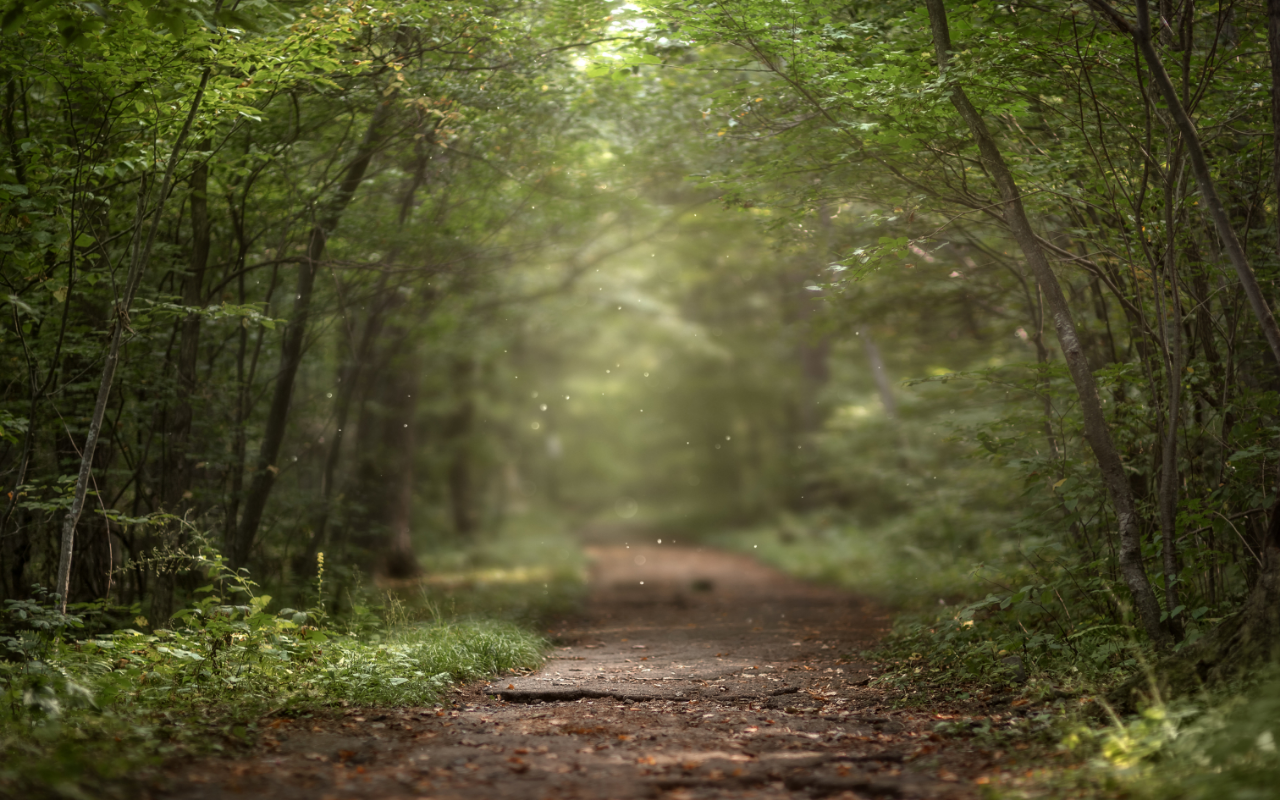
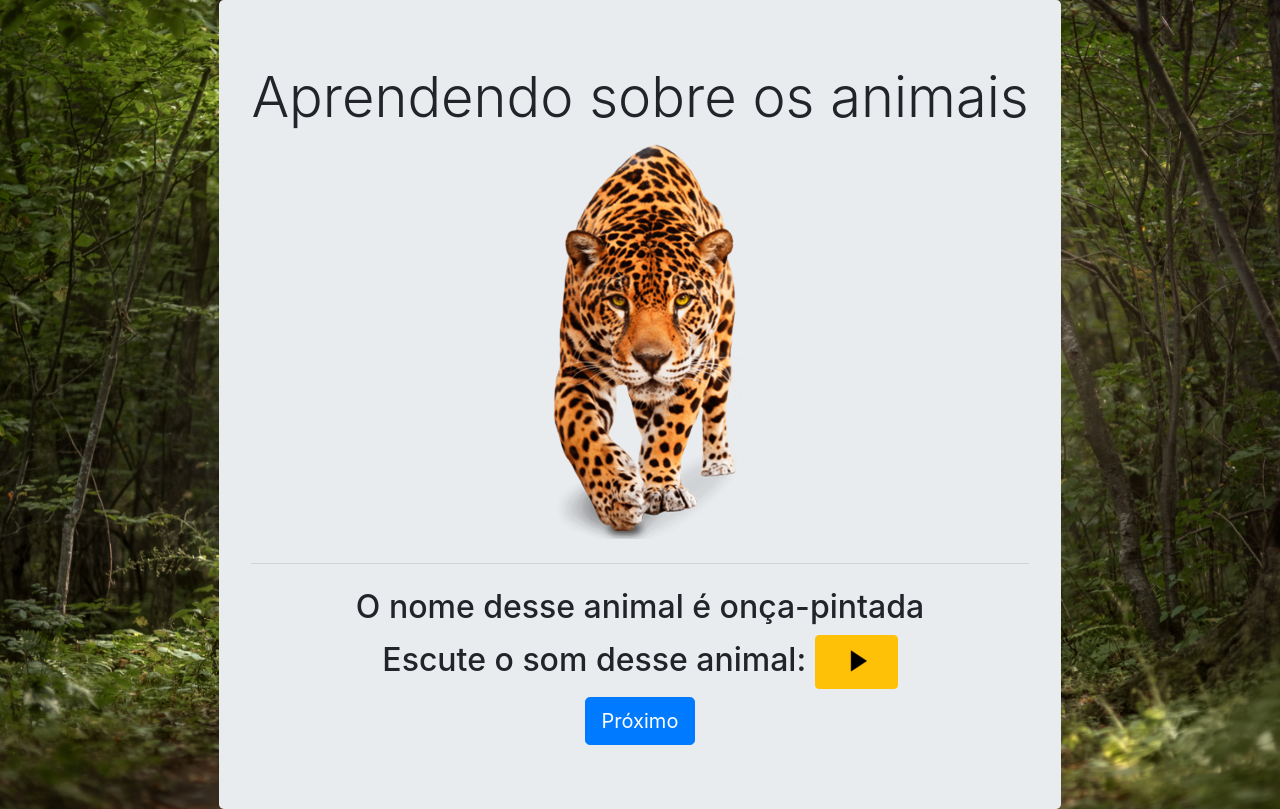
Before and after one commit to Thiagogob/engSoftware-front, a React (Vite) app: page /learn in a window 1280 px wide. Before the commit this address had no page. Built offline with nearby package versions, Linux system fonts and the light colour scheme; a web font is replaced by a local one.

Commit message:
chore how to play

```diff
--- /dev/null
+++ b/src/pages/Home/learn.css
@@ -0,0 +1,3 @@
+.learn-container{
+    height: 100vh;
+}
--- /dev/null
+++ b/src/pages/Home/learn.jsx
@@ -0,0 +1,89 @@
+import "./learn.css"
+import React, { useEffect, useState } from "react";
+
+import oncaPintada from "/static/images/oncapintadaFix.png";
+import arara from "/static/images/araraFix.png";
+import capivara from "/static/images/capivaraFix.png";
+import cobra from "/static/images/cobraFix.png";
+import crocodilo from "/static/images/crocodiloFix.png";
+import flamingo from "/static/images/flamingoFix.png";
+import juburu from "/static/images/juburuFix.png";
+import macaco from "/static/images/macacoFix.png";
+
+function Learn() {
+    const [currentAnimal, setCurrentAnimals] = useState(0);
+    const [showAnimals, setShowAnimals] = useState(true);
+    const oncaAudio = new Audio("/static/images/somOnca.mp3");
+    const macacoAudio = new Audio("/static/images/somMacaco.mp3");
+    const flamingoAudio = new Audio("/static/images/somFlamingo.mp3");
+
+    const nextClicked = () => {
+        if (currentAnimal < animals.length - 1) {
+            setCurrentAnimals(currentAnimal + 1);
+        }
+        else {
+            setShowAnimals(false)
+        }
+    }
+
+    const playClicked = (audio) => {
+        audio.play();
+        setTimeout(() => {
+            audio.pause();
+        }, 2000);
+        audio.currentTime = 0;
+    }
+
+    const animals = [
+        {
+            text: "O nome desse animal é onça-pintada",
+            image: <img src={oncaPintada} />,
+            audio: oncaAudio,
+            id: 0,
+
+        },
+        {
+            text: "O nome desse animal é Macaco",
+            image: <img src={macaco} />,
+            audio: macacoAudio,
+            id: 1,
+        },
+        {
+            text: "O nome desse animal é Flamingo",
+            image: <img src={flamingo} />,
+            audio: flamingoAudio,
+            id: 2,
+        },
+    ];
+
+
+
+    return (
+        <div className="d-flex align-items-center justify-content-center">
+            {showAnimals ? (
+                <div className="learn-container text-center">
+                    <div className="jumbotron">
+                        <h1 className="display-4">Aprendendo sobre os animais</h1>
+                        <div>
+                            {animals[currentAnimal].image}
+                        </div>
+                        <hr className="my-4"></hr>
+
+                        <h2>{animals[currentAnimal].text}</h2>
+                        <h2>Escute o som desse animal: <button type="button" class="btn btn-warning" onClick={() => playClicked(animals[currentAnimal].audio)}><img src="/static/images/playIcon.png" /></button></h2>
+                        <a class="btn btn-primary btn-lg" href="#" role="button" onClick={() => nextClicked()}>Próximo</a>
+                    </div>
+                </div>
+            ) :
+                (
+                    <div className="learn-container text-center">
+                        <div className="jumbotron">
+                                AAAAAAAAAAA
+                        </div>
+                    </div>
+                )}
+        </div>
+    );
+}
+
+export default Learn;
--- a/src/pages/Home/level1.jsx
+++ b/src/pages/Home/level1.jsx
@@ -12,6 +12,7 @@ import macaco from "/static/images/macacoFix.png";
 function Level1() {
   //propriedades
   const [showFinalResults, setFinalResults] = useState(false);
+  const [showHowToPlay, setHowToPlay] = useState(true);
   const [score, setScore] = useState(0);
   const [currentQuestion, setCurrentQuestion] = useState(0);
   const correctAudio = new Audio("/static/images/correct.mp3");
@@ -165,9 +166,28 @@ function Level1() {
   return (
     <div className="container">
       <div className="jumbotron jumbotron-fluid animal-jumbotron">
-
+        {showHowToPlay ? (
+        <div className="d-flex align-items-center justify-content-center">
+        <div className="how-to-play">
+          <h1 className="d-flex justify-content-center">Como Jogar: </h1>
+          <ul className="justify-content-between">
+            <li>1. Perguntas sobre animais aparecerão na tela</li>
+            <li>2. Você deve clicar na opção que achar correta</li>
+            <li>3. Decida a opção correta de acordo com seus conhecimentos</li>
+            <li>4. Para aprender sobre animais, clique no botão amarelo</li>
+          </ul>
+          <div className="row d-flex justify-content-around">
+            <button type="button" className="btn btn-success" onClick={()=>setHowToPlay(false)}>Jogar Fase 1</button>
+            <a href="/learn"><button type="button" className="btn btn-warning font-weight-bold">Estudar animais</button></a>
+            <a href="/home"><button type="button" className="btn btn-danger btn-exit">Sair</button></a>
+          </div>
+        </div>
+      </div>
+        )
+        :
+        (
+        <div>
           {showFinalResults ? (
-
             <div className="d-flex align-items-center justify-content-center">
               <div className="final-result">
                 <h1 className="d-flex justify-content-center">Resultado Final</h1>
@@ -175,13 +195,12 @@ function Level1() {
                   {score} de {questions.length} questões corretas - ({((score / questions.length) * 100).toFixed(2)}%)
                 </h2>
                 <div className="row d-flex justify-content-around">
-                <a href="/level1"><button type="button" class="btn btn-primary">Recomeçar</button></a>
-                <a href="/level2"><button type="button" class="btn btn-primary">Jogar Fase 2</button></a>
-                <a href="/home"><button type="button" class="btn btn-danger btn-exit">Sair</button></a>
+                  <a href="/level1"><button type="button" className="btn btn-primary">Recomeçar</button></a>
+                  <a href="/level2"><button type="button" className="btn btn-primary">Jogar Fase 2</button></a>
+                  <a href="/home"><button type="button" className="btn btn-danger btn-exit">Sair</button></a>
                 </div>
               </div>
             </div>
-
           ) : (
 
             <div className="question-card">
@@ -224,6 +243,8 @@ function Level1() {
             </div>
             )}
         </div>
+        )}
+      </div>
     </div>
   );
 }
--- a/src/pages/Home/style.css
+++ b/src/pages/Home/style.css
@@ -132,3 +132,20 @@ li{
 .btn-exit{
   width: 100px;
 }
+
+.how-to-play{
+  /* Center the div  */
+  margin: 0 auto;
+
+  /* Dimensions  */
+  width: 50%; /* Can be in percentage also. */
+  height: auto;
+  margin-top: 64px;
+
+  /* Visual  */
+  background-color: rgba(119, 0, 255, 0.685);
+  padding: 16px;
+  border-radius: 16px;
+  color: rgb(255, 255, 255);
+  box-shadow: 0px 10px 19px rgba(0, 0, 0, 0.43);
+}
--- a/src/routes.jsx
+++ b/src/routes.jsx
@@ -4,6 +4,7 @@ import { BrowserRouter } from "react-router-dom";
 import Levels from "./pages/Home/levels";
 import Level1 from "./pages/Home/level1";
 import Level2 from "./pages/Home/level2";
+import Learn from "./pages/Home/learn";
 const AppRoutes = () => (
   <BrowserRouter>
     <Routes>
@@ -12,6 +13,7 @@ const AppRoutes = () => (
         <Route path="levels" element={<Levels />} />
         <Route path="level1" element={<Level1/>}/>
         <Route path="level2" element={<Level2/>}/>
+        <Route path="learn" element={<Learn/>}/>
         <Route path="home" element={<Home/>}/>
       </Route>
     </Routes>
```
Lines whose indentation alone changed are shown as unchanged.
